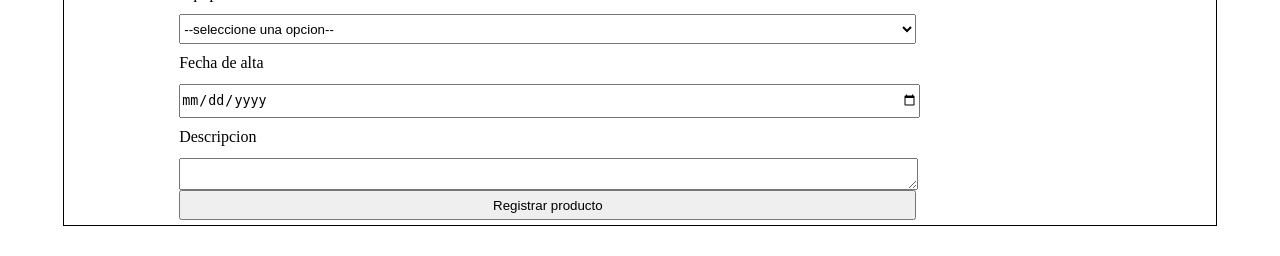
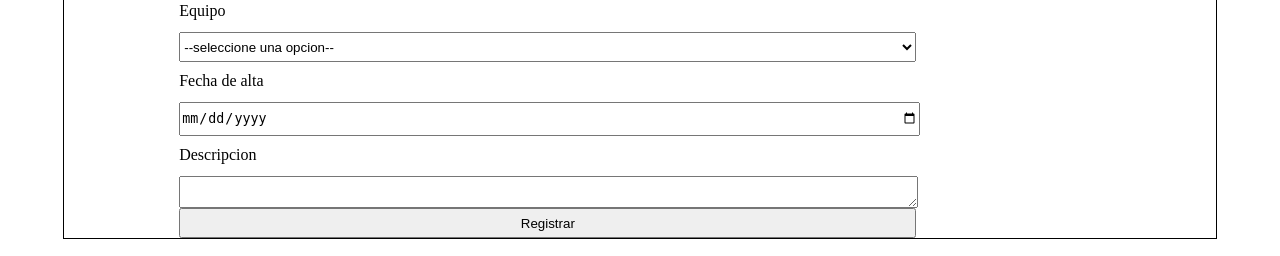
Before and after one commit to ivan-burgio/inventario-trabajo, a PHP site: page /registro.php in a window 1280 px wide. Shown: the part 544-800 px from the top of the page. Run offline with PHP 8.4, Linux system fonts and the light colour scheme.

Commit message:
Se agrega boton para volver atras

```diff
--- a/registro.php
+++ b/registro.php
@@ -12,6 +12,8 @@
     <?php require_once 'includes/header.php';?>
 
     <div class="container">
+
+        <a href="index.php">Volver</a>
 
         <form id="form" action="includes/consultas_sql.php" method="POST">
 
@@ -47,7 +49,7 @@
             <label for="description">Descripcion</label>
             <textarea name="description"></textarea>
 
-            <input id="submit" type="submit" value="Registrar producto" />
+            <input id="submit" type="submit" value="Registrar" />
         </form>
     </div>
     <script src="js/main.js"></script>
```
